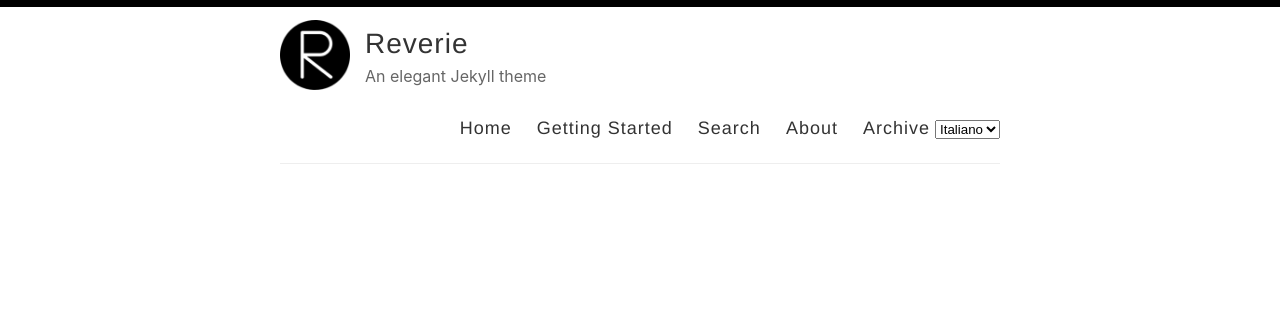
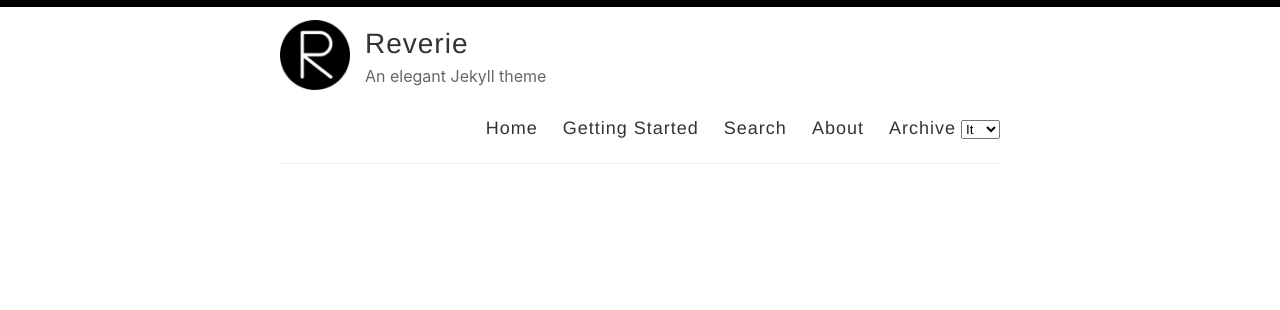
Before and after one commit to oppo99/blog.oppo99.github.io, a Jekyll site: the page built from index.html, in a window 1280 px wide. Shown: the top 310 px of the page. Built offline with Jekyll 4.4.1, drawn with Linux system fonts in a browser that asks for light colours; the list of posts is cut into pages by our own code.

Commit message:
add it en

```diff
--- a/_includes/language.html
+++ b/_includes/language.html
@@ -1,5 +1,8 @@
-
-  <select name="languages" id="lang" value="it">
-    <option value="it">Italiano</option>
-    <option value="en">Inglese</option>
-  </select>
+<select onchange="this.options[this.selectedIndex].value && (window.location = this.options[this.selectedIndex].value);" class="lang-selector">
+  <option value="../en" class="lang-option">
+    <a hreflang="EN" rel="alternate">En</a>
+  </option>
+  <option value="../fr/" class="lang-option" selected>
+    <a hreflang="IT" rel="alternate">It</a>
+  </option>
+</select>
```
